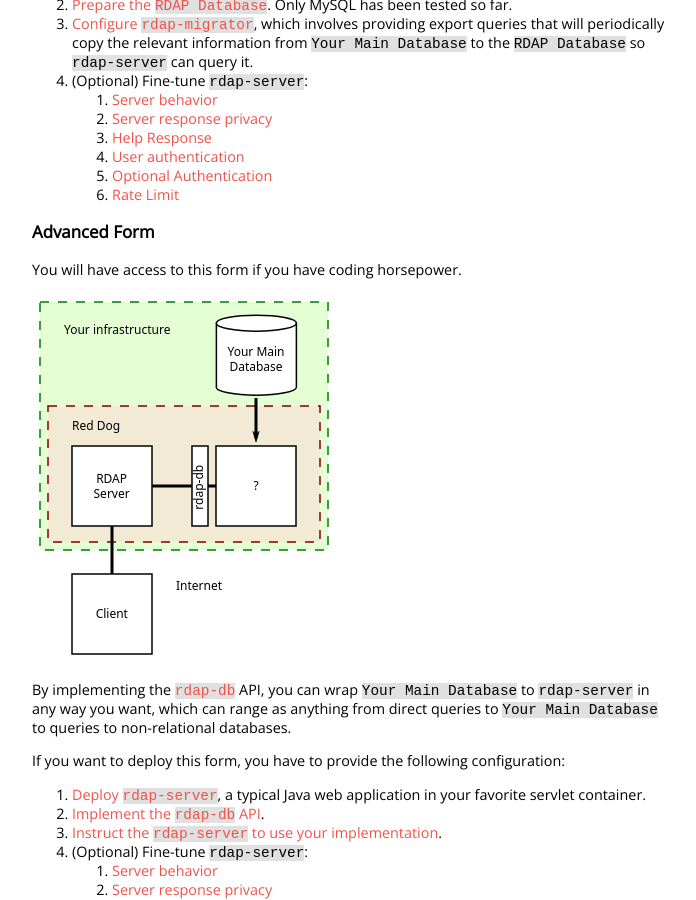
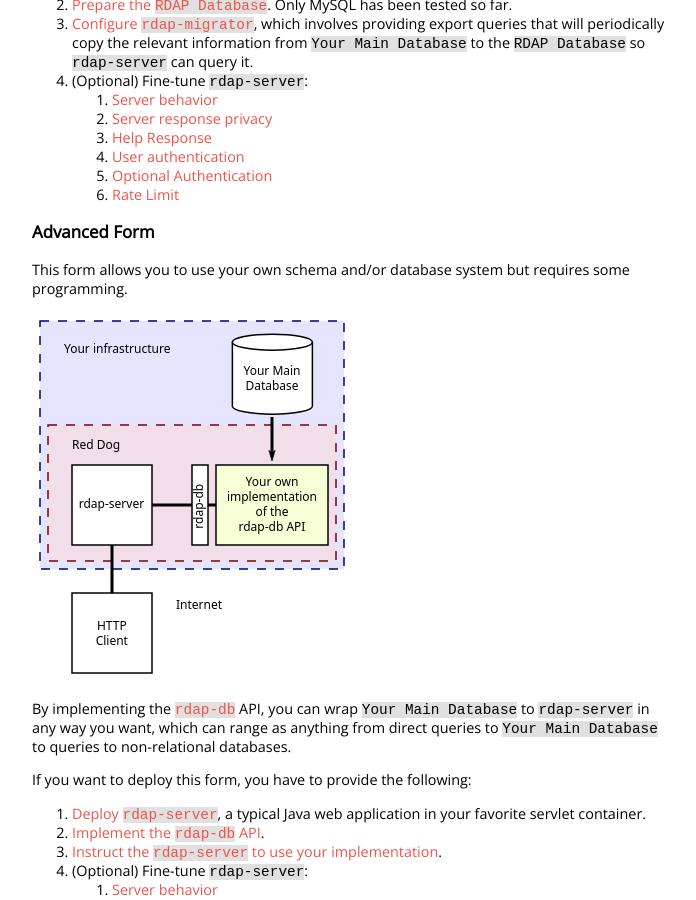
Before and after one commit to NICMx/rdap-server, a Jekyll site: the page built from intro.md, in a window 1280 px wide and 900 px high, scrolled down 2177 px. Shown: the whole window, without its empty margins (288-984 px from the left). Built offline with Jekyll 4.4.1, drawn with Linux system fonts in a browser that asks for light colours; nearby versions of some CDN libraries.

Commit message:
Apply feedback to the architecture documentation

```diff
--- a/intro.md
+++ b/intro.md
@@ -62,13 +62,13 @@ If you want to deploy this form, you have to provide the following configuration
 
 ### Advanced Form
 
-You will have access to this form if you have coding horsepower.
+This form allows you to use your own schema and/or database system but requires some programming.
 
 ![Fig.3 - Advanced Architecture](img/diagram/architecture-advanced.svg)
 
 By implementing the [`rdap-db`](https://github.com/NICMx/rdap-db) API, you can wrap `Your Main Database` to `rdap-server` in any way you want, which can range as anything from direct queries to `Your Main Database` to queries to non-relational databases.
 
-If you want to deploy this form, you have to provide the following configuration:
+If you want to deploy this form, you have to provide the following:
 
 1. [Deploy `rdap-server`](server-install.html), a typical Java web application in your favorite servlet container.
 2. [Implement the `rdap-db` API](TODO).
```
Also changed, not shown: img/diagram/architecture-advanced.svg, img/diagram/architecture-basic.svg, img/diagram/architecture-overview.svg.
